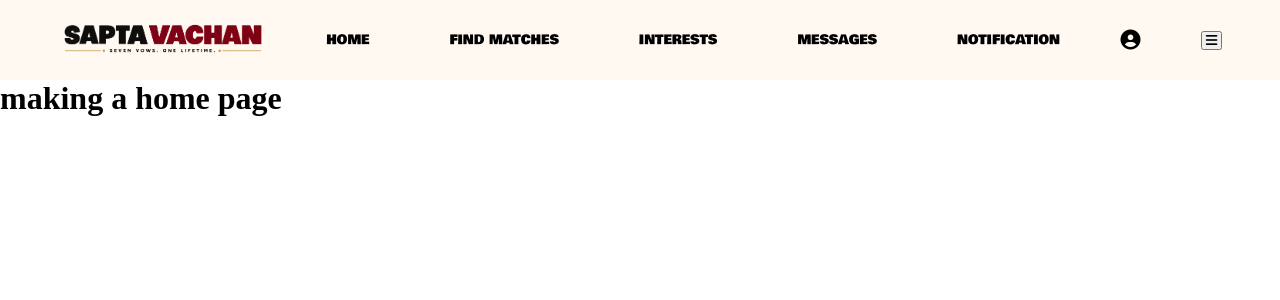
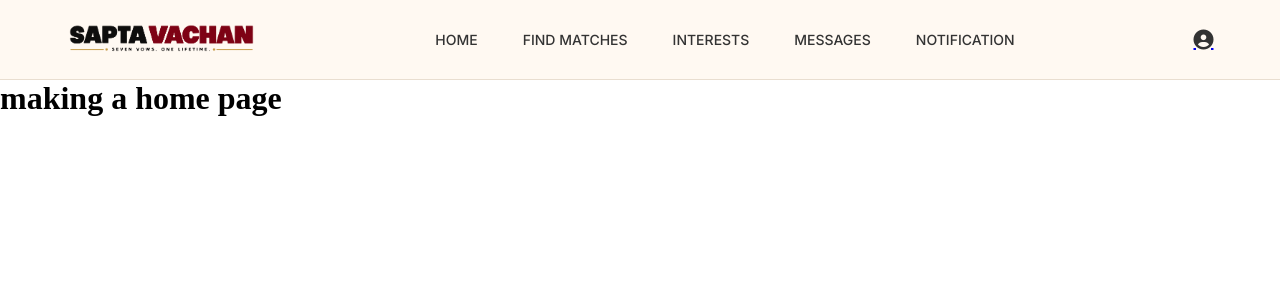
Before and after one commit to rajrai913197-png/humsafar-, a React (Vite) app: page / in a window 1280 px wide. Shown: the top 300 px of the page. Built offline with nearby package versions, Linux system fonts and the light colour scheme.

Commit message:
do work on nav

```diff
--- a/src/components/Navbar.jsx
+++ b/src/components/Navbar.jsx
@@ -16,7 +16,7 @@ function Navbar() {
           <Link to="/notification">Notification</Link>
         </div>
         <Link to="/myprofile" className="icon-profile"><i class="fa-solid fa-circle-user"></i></Link>
-        <button onClick={()=> setShow(true)}><i class="fa-solid fa-bars"></i></button>
+        <button onClick={()=> setShow(!show)} className="homebuger"><i class="fa-solid fa-bars"></i></button>
       </nav>
       {
         show && (
@@ -26,7 +26,7 @@ function Navbar() {
           <Link to="/interests">Interests</Link>
           <Link to="/messages">Messages</Link>
           <Link to="/notification">Notification</Link>
-           <Link to="/myprofile" className="icon-profile"><i class="fa-solid fa-circle-user"></i></Link>
+           <Link to="/myprofile" className="icon-profile-new"><i class="fa-solid fa-circle-user"></i></Link>
         </div>
         )
       }
--- a/src/index.css
+++ b/src/index.css
@@ -1,47 +1,292 @@
-@import url('https://fonts.googleapis.com/css2?family=Bowlby+One&display=swap');
-*{
-  padding: 0%;
-  margin: 0%;
+@import url('https://fonts.googleapis.com/css2?family=Bowlby+One&family=Inter:wght@400;500;600&display=swap');
+
+* {
+  padding: 0;
+  margin: 0;
   box-sizing: border-box;
 }
-.navbar{
+
+
+.navbar {
   height: 80px;
   width: 100%;
- background-color: #FFF9F2;
+  background-color: #FFF9F2;
+
   display: flex;
-  justify-content: space-evenly;
+  justify-content: space-between;
   align-items: center;
 
+  padding: 0 5%;
+
+  border-bottom: 1px solid #E9DED0;
+
+  position: relative;
+  z-index: 20;
 }
-.navLinks{
+
+
+
+
+.logo {
+  height: 65px;
+  width: auto;
+  object-fit: contain;
+}
+
+
+.navLinks {
   display: flex;
-  gap: 80px;
-  z-index: 10;
+  align-items: center;
+  gap: 45px;
 }
-.logo{
-  height: 70px;
-}
-.navLinks a{
+
+.navLinks a {
   text-decoration: none;
   text-transform: uppercase;
-  font-family: "Bowlby One", sans-serif;
-  color: black;
-  font-size: small;
+
+  font-family: "Inter", sans-serif;
+  font-size: 14px;
+  font-weight: 500;
+
+  color: #333333;
+
+  transition: color 0.3s ease;
 }
-.icon-profile i{
-  color: black;
- font-size: 20px;
+
+.navLinks a:hover {
+  color: #7B1828;
 }
-@media (max-width : 480px) {
-  .navLinks{
+
+.navLinks a.active {
+  color: #7B1828;
+}
+
+
+
+
+.icon-profile {
+  display: flex;
+  align-items: center;
+  justify-content: center;
+}
+
+.icon-profile i {
+  color: #333333;
+  font-size: 20px;
+
+  cursor: pointer;
+
+  transition: 0.3s ease;
+}
+
+.icon-profile i:hover {
+  color: #7B1828;
+  transform: scale(1.1);
+}
+
+
+
+
+.homebuger {
   display: none;
 
+  font-size: 25px;
+  color: #333333;
+
+  cursor: pointer;
+
+  transition: 0.3s ease;
 }
-.logo{
-  height: 60px;
+
+.homebuger:hover {
+  color: #7B1828;
 }
-.icon-profile{
+
+
+
+
+.navLinks-home {
   display: none;
 }
 
+
+
+@media (max-width: 1023px) {
+
+  .navbar {
+    padding: 0 3%;
+  }
+
+  .logo {
+    height: 60px;
+  }
+
+  .navLinks {
+    gap: 25px;
+  }
+
+  .navLinks a {
+    font-size: 12px;
+  }
+
 }
+
+
+
+
+@media (max-width: 767px) {
+
+
+
+  .navbar {
+    height: 70px;
+
+    padding: 0 20px;
+
+    justify-content: space-between;
+  }
+
+
+
+
+  .logo {
+    height: 55px;
+  }
+
+
+
+
+  .navLinks {
+    display: none;
+  }
+
+
+
+
+  .icon-profile {
+    display: none;
+  }
+
+
+
+  .homebuger {
+    display: block;
+  }
+
+
+
+
+  .navLinks-home {
+    position: absolute;
+
+    top: 70px;
+    left: 0;
+
+    width: 100%;
+    min-height: 400px;
+
+    background-color: #FDF7EF;
+
+    display: flex;
+
+    flex-direction: column;
+
+    justify-content: center;
+
+    gap: 30px;
+
+    padding: 30px;
+
+    z-index: 10;
+
+
+
+    animation: slideFromLeft 0.45s ease-out;
+  }
+
+
+
+
+  .navLinks-home a {
+
+    text-decoration: none;
+
+    text-transform: uppercase;
+
+    color: #333333;
+
+    font-family: "Inter", sans-serif;
+
+    font-size: 18px;
+
+    font-weight: 500;
+
+    letter-spacing: 0.5px;
+
+    opacity: 0;
+
+    animation: menuItem 0.5s ease forwards;
+  }
+
+
+
+
+  .navLinks-home a:hover {
+    color: #7B1828;
+  }
+
+
+
+  .navLinks-home a:nth-child(1) {
+    animation-delay: 0.1s;
+  }
+
+  .navLinks-home a:nth-child(2) {
+    animation-delay: 0.15s;
+  }
+
+  .navLinks-home a:nth-child(3) {
+    animation-delay: 0.20s;
+  }
+
+  .navLinks-home a:nth-child(4) {
+    animation-delay: 0.25s;
+  }
+
+  .navLinks-home a:nth-child(5) {
+    animation-delay: 0.30s;
+  }
+
+}
+
+
+
+@keyframes slideFromLeft {
+
+  from {
+    transform: translateX(-100%);
+    opacity: 0;
+  }
+
+  to {
+    transform: translateX(0);
+    opacity: 1;
+  }
+
+}
+
+
+
+@keyframes menuItem {
+
+  from {
+    opacity: 0;
+    transform: translateX(-25px);
+  }
+
+  to {
+    opacity: 1;
+    transform: translateX(0);
+  }
+
+}
```
